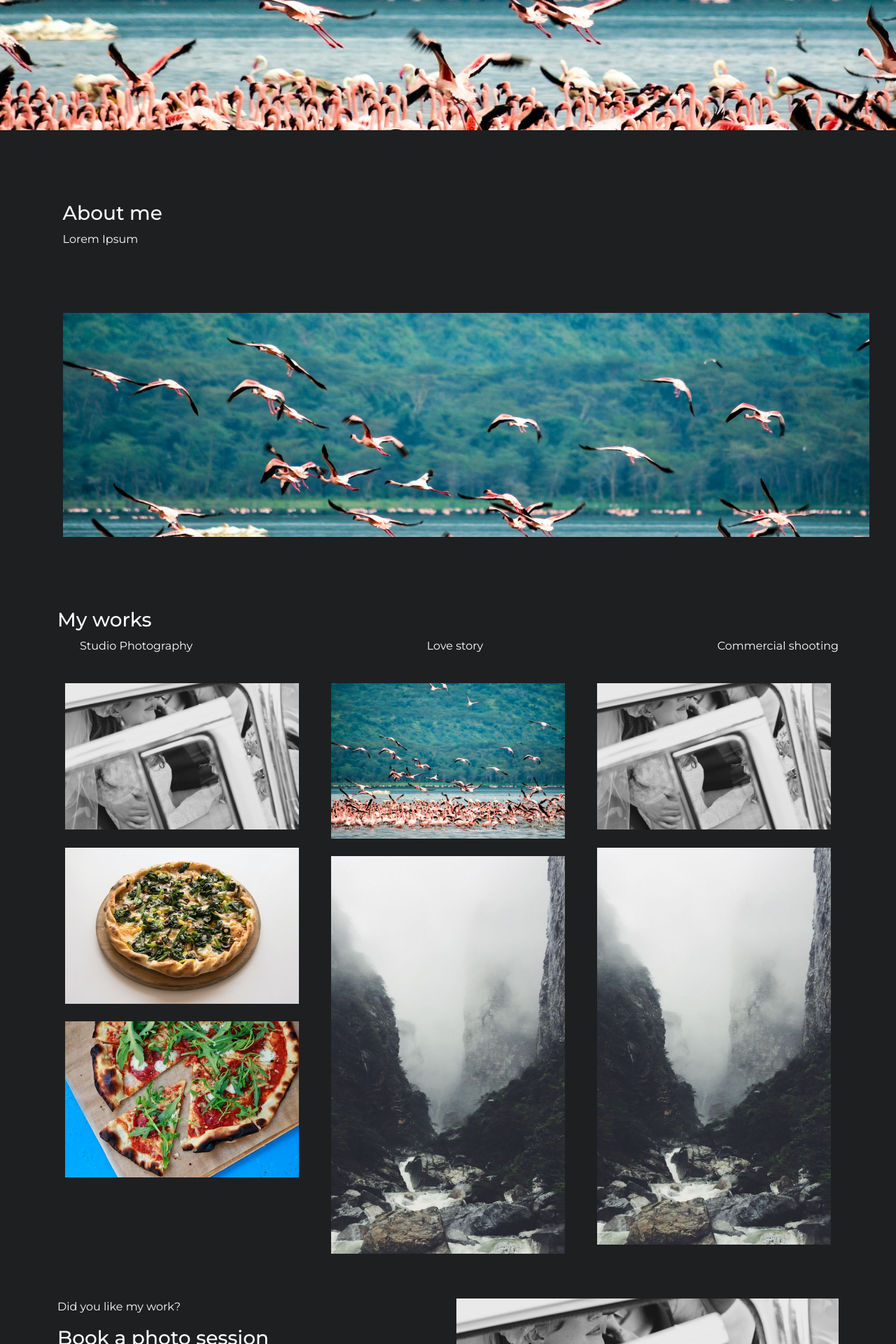
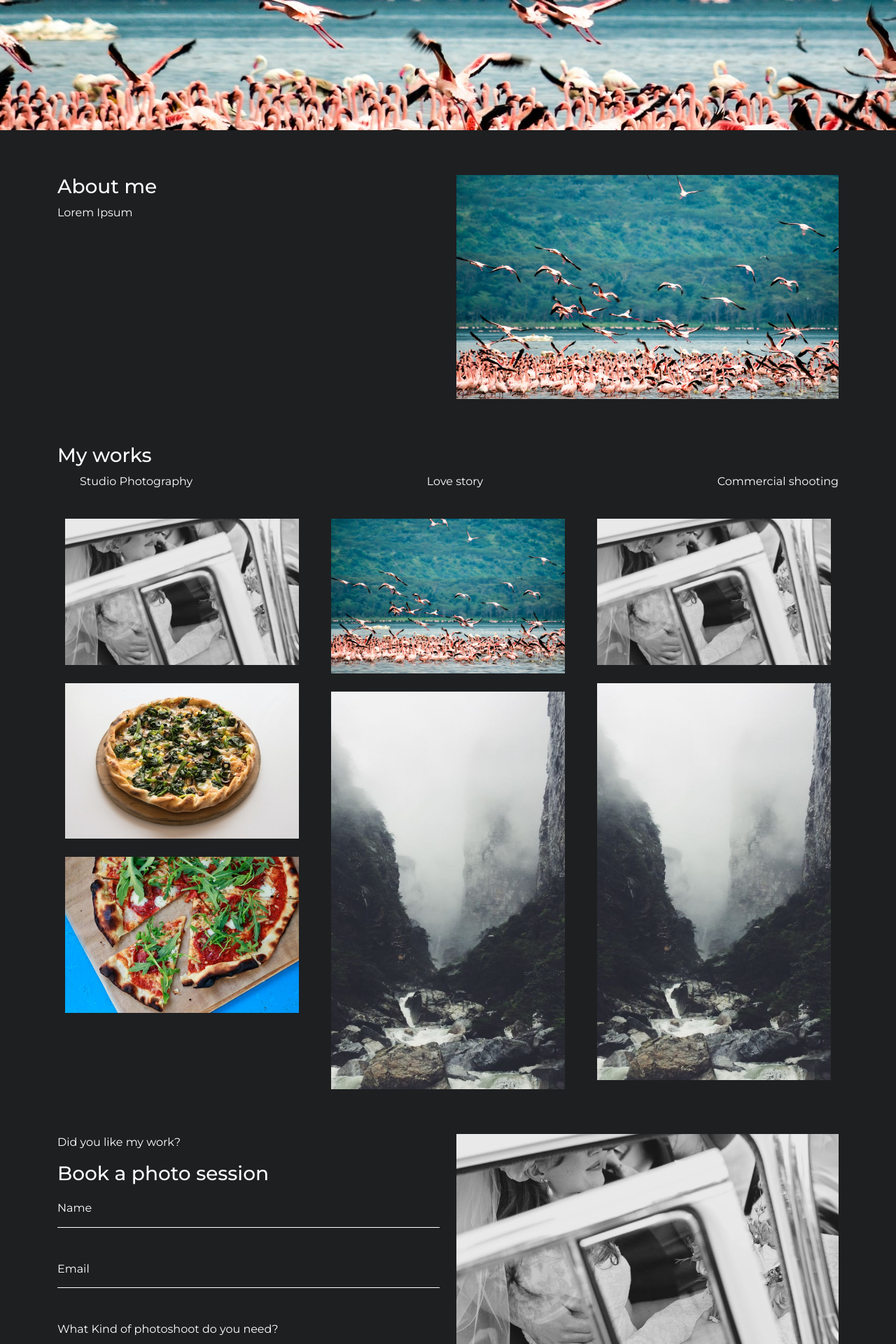
Before and after one commit to JoyChristine/myphotos, a Django app: page / in a window 1280 px wide. Shown: the part 614-2534 px from the top of the page at 70% size. Run offline with Django 4.2, Linux system fonts and the light colour scheme.

```diff
--- a/photos/templates/all/index.html
+++ b/photos/templates/all/index.html
@@ -64,19 +64,19 @@
 
     </main>
     <div id="about">
-      <section class="cards">
-        <article>
-          <h3>About me</h3>
-          <p>Lorem Ipsum</p>
+     <div class="container">
+       <div class="row" >
+          <div class="col-md-6">
+            <h3>About me</h3>
+            <p>Lorem Ipsum</p>
 
-        </article>
-        <article>
-          <img src="static/img/img1.jpg"  class="article-img">
+          </div>
+          <div class="col-md-6">
+            <img src="static/img/img1.jpg"  class="article-img">
+          </div>
+       </div>
+     </div>
 
-
-        </article>
-
-      </section>
 
     </div>
 
```
